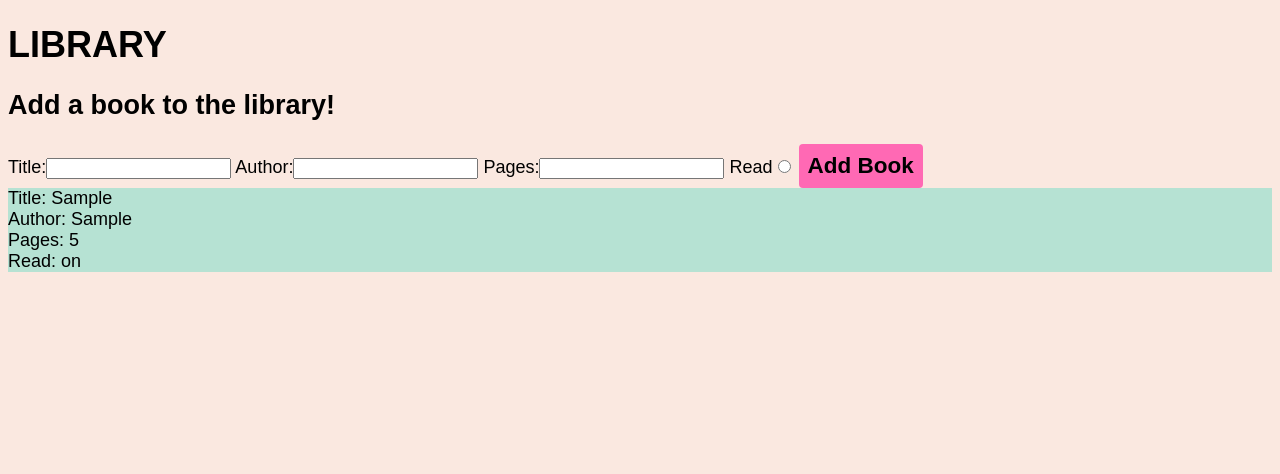
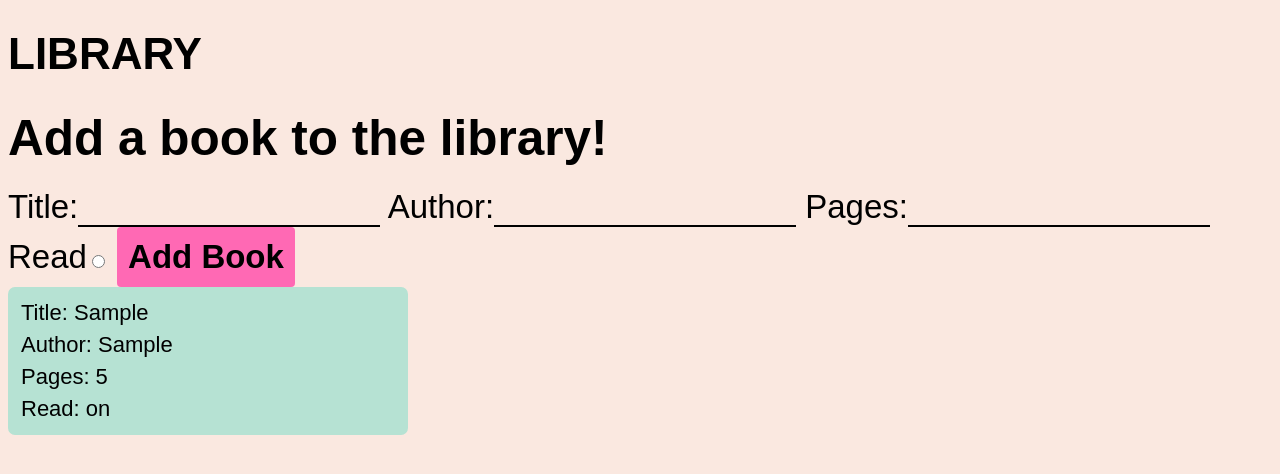
Before and after one commit to bkylee/library, a plain HTML site: page index.html in a window 1280 px wide. Both pictures are taken after typing "Sample", "Sample", "5" into the empty fields and a click on the button "Add Book". Drawn offline with Linux system fonts and the light colour scheme.

Commit message:
added styling to cards. changed font size to larger 22 px. changed styling of inputs

```diff
--- a/script.js
+++ b/script.js
@@ -60,7 +60,6 @@ function createBook(){
     const bRead = document.createElement('div');
         bRead.textContent = `Read: ${read}`;
         bookCard.appendChild(bRead);
-
     display.appendChild(bookCard);
     clear();
 }
--- a/style.css
+++ b/style.css
@@ -2,11 +2,7 @@
     background-color: #FAE8E0;
     font-family: 'Source Sans Pro', sans-serif;
     box-sizing: border-box;
-    font-size: 18px;
-}
-
-#display{
-    display: block;
+    font-size: 22px;
 }
 
 button {
@@ -14,8 +10,17 @@ button {
     border: none;
     border-radius: 4px;
     font-weight: bold;
-    font-size: 1.25rem;
+    font-size: 1.5rem;
     padding: 0.5rem;
+}
+
+#info{
+    font-size: 1.5rem;
+}
+
+h2{
+    margin-top: 1rem;
+    margin-bottom: 1rem;
 }
 
 button:hover{
@@ -23,10 +28,27 @@ button:hover{
 }
 
 #display{
-    display: block;
-    grid-template-columns: repeat(clamp(1rem, 10vw, 2rem));
+    display: grid;
+    grid-template-columns: repeat(auto-fit, minmax(100px, 400px));
 }
 
 #display>div{
     background-color: #B6E2D3;
+    border-radius: 7px;
+    padding: 10px;
 }
+
+#display>div>div{
+    padding: 3px;
+}
+
+input{
+    background-color: #FAE8E0;
+    border: none;
+    border-bottom: solid 2px black;
+    font-size: 0.7em;
+}
+
+input:focus{
+    outline: none;
+}
```
